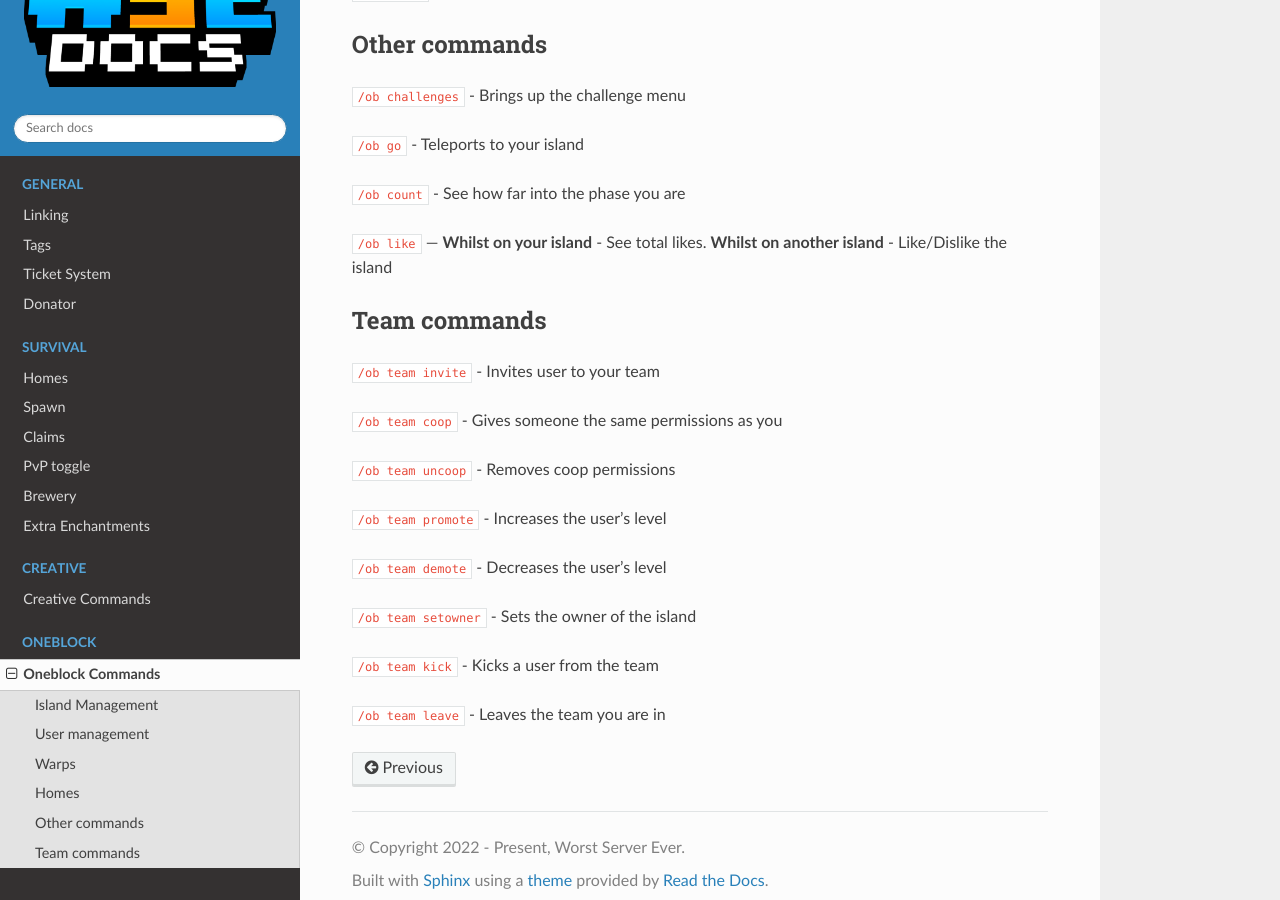
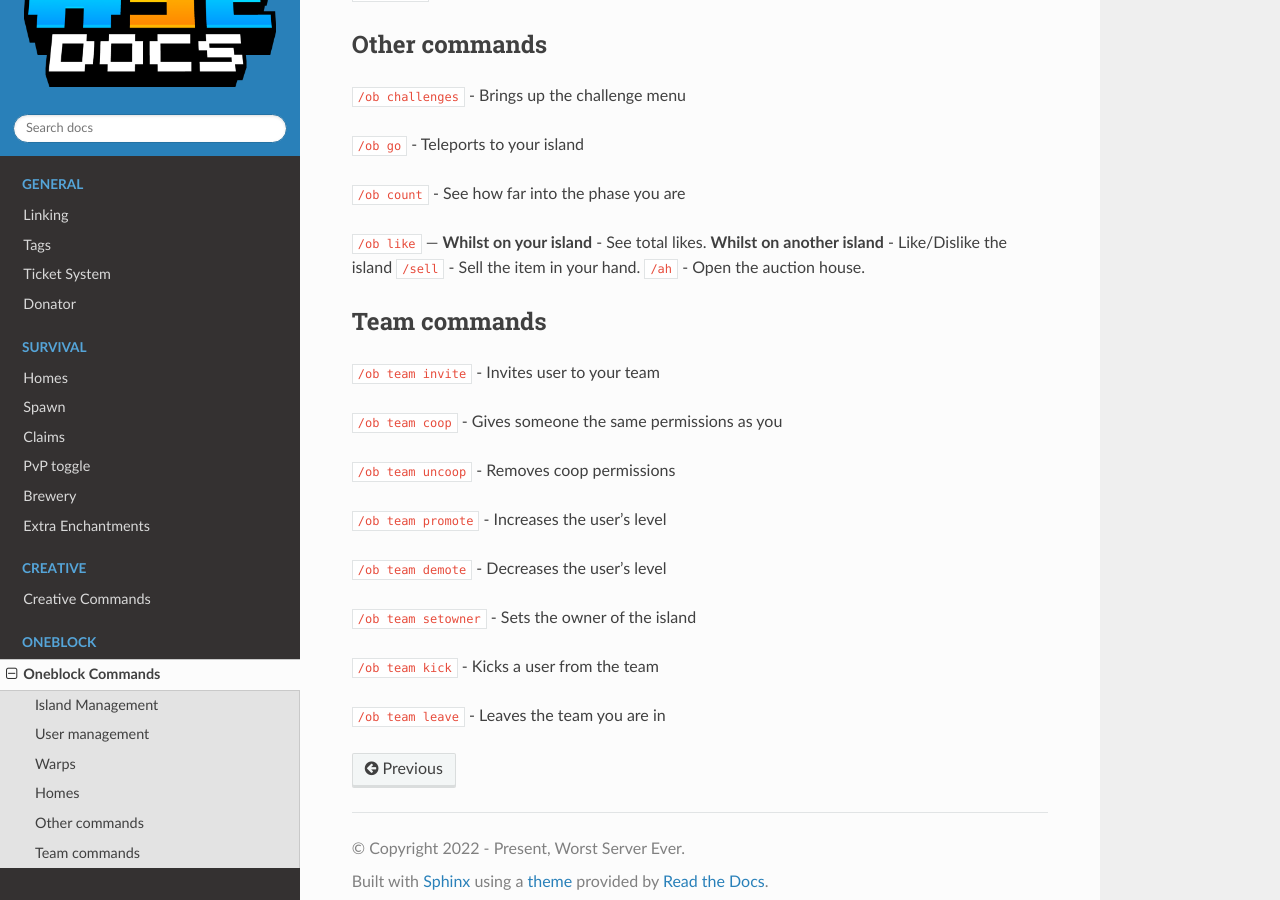
Before and after one commit to footdabmommy/wse, a Sphinx documentation site: the page built from docs/source/oneblock-commands.rst, in a window 1280 px wide and 900 px high, scrolled down 1439 px. Built offline with Sphinx 7.4.7 and the Read the Docs theme 2.0.0, drawn with Linux system fonts in a browser that asks for light colours.

Commit message:
‘New’ commands

```diff
--- a/docs/source/oneblock-commands.rst
+++ b/docs/source/oneblock-commands.rst
@@ -59,6 +59,8 @@ Other commands
 ``/ob count`` - See how far into the phase you are
 
 ``/ob like`` — **Whilst on your island** - See total likes.    **Whilst on another island** - Like/Dislike the island
+``/sell`` - Sell the item in your hand.
+``/ah`` - Open the auction house.
 
 Team commands
 --------
```
